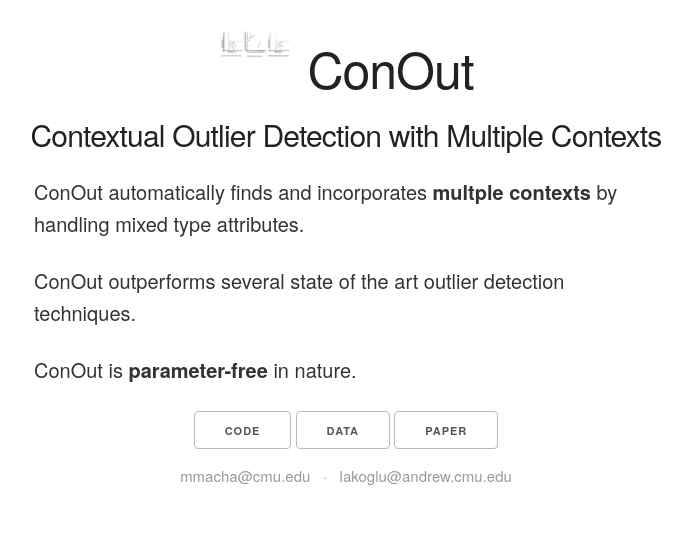
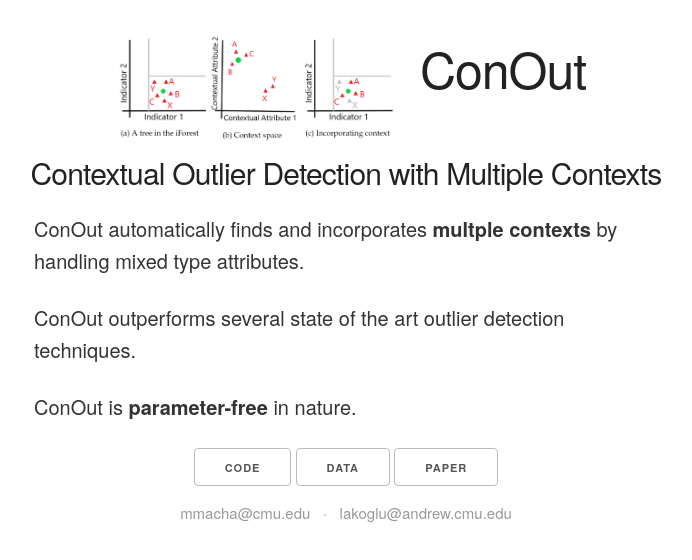
Before and after one commit to cmuxpacs/cmuxpacs.github.io, a plain HTML site: page index.html in a window 1280 px wide. Shown: the whole page, without its empty margins (294-986 px from the left). Drawn offline with Linux system fonts and the light colour scheme.

Commit message:
Update index.html

```diff
--- a/index.html
+++ b/index.html
@@ -35,7 +35,7 @@
   <div class="container">
     <section class="header">
       <div>
-        <img class="logo" src="ConOut.png" width="75"/>
+        <img class="logo" src="ConOut.png" width="300"/>
         <h1 class="title">ConOut</h1>
       </div>
       <h4 class="subtitle">Contextual Outlier Detection with Multiple Contexts</h4>
```
